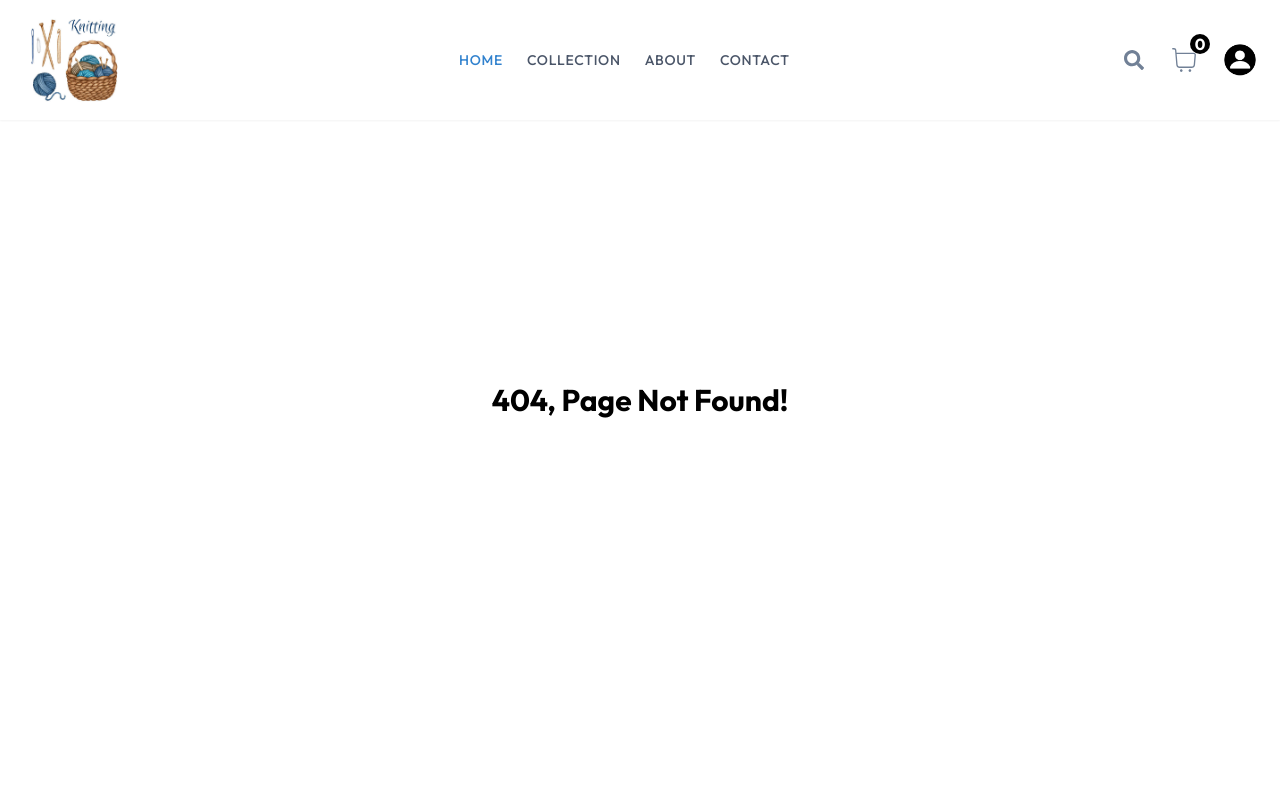
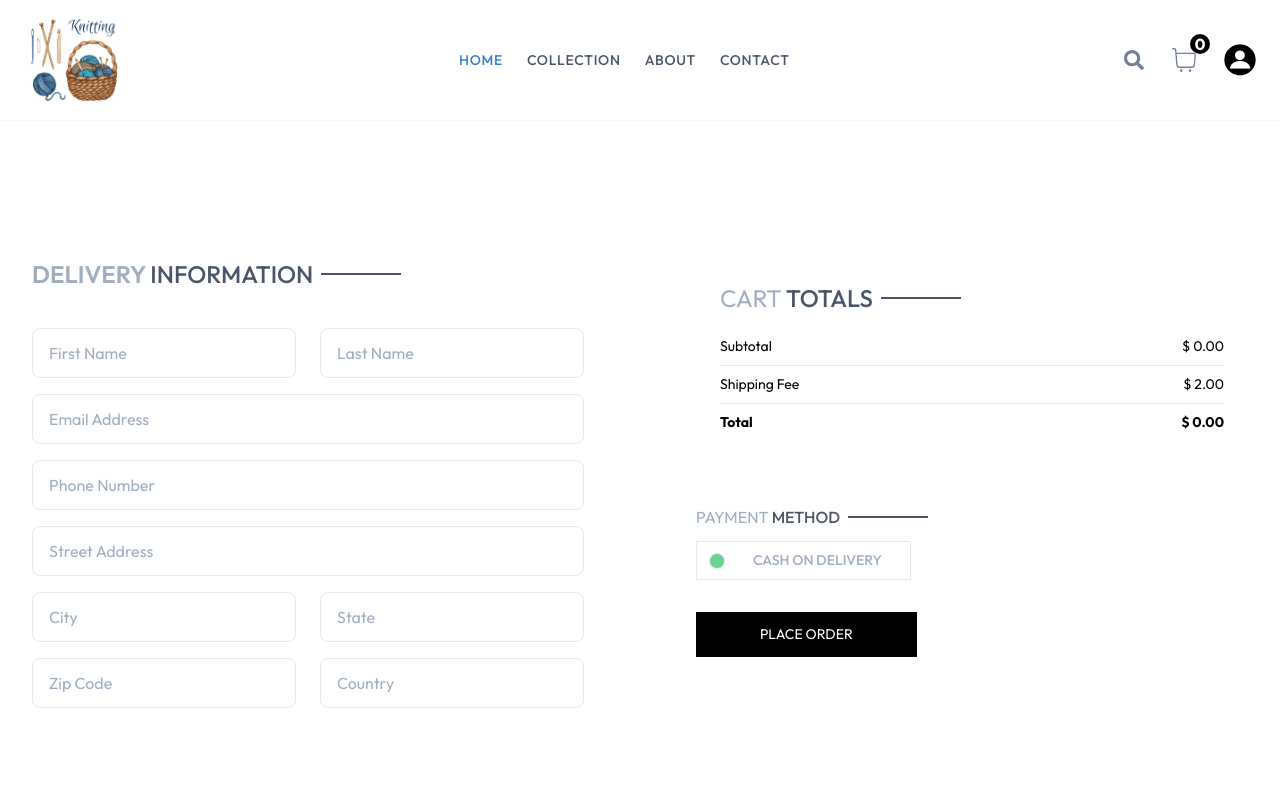
Before and after one commit to mayssaatarrif/e-commerce-website, a React (Create React App) app in the folder frontend/: page /place-order in a window 1280 px wide. Shown: the top 800 px of the page. Built offline with nearby package versions, Linux system fonts and the light colour scheme.

Commit message:
PlaceOrder  UI done

```diff
--- /dev/null
+++ b/frontend/src/features/PlaceOrder/PlaceOrder.jsx
@@ -0,0 +1,70 @@
+import React, { useContext, useState } from 'react'
+import Title from '../../components/molecule/Title'
+import CartTotal from '../../components/organism/CartTotal'
+import { ShopContext } from '../../context/ShopContext'
+
+const PlaceOrder = () => {
+
+    const [method, setMethod] = useState('cod')
+    const {navigate} = useContext(ShopContext)
+
+  return (
+    <div className='flex flex-col sm:flex-row justify-center gap-12 pt-10 sm:pt-16 min-h-[80vh] mt-40'>
+
+        {/* Left Side (Form) */}
+        <div className='w-full sm:w-[55%] p-8'>
+            <div className='text-2xl font-semibold mb-6'>
+                <Title text1={'DELIVERY '} text2={'INFORMATION'}/>
+            </div>
+
+            {/* Name Fields */}
+            <div className='grid grid-cols-1 sm:grid-cols-2 gap-6'>
+                <input type="text" placeholder='First Name' className='border border-gray-300 rounded-lg py-3 px-4 focus:ring-2 focus:ring-blue-500 w-full'/>
+                <input type="text" placeholder='Last Name' className='border border-gray-300 rounded-lg py-3 px-4 focus:ring-2 focus:ring-blue-500 w-full'/>
+            </div>
+
+            {/* Contact Info */}
+            <input type="email" placeholder='Email Address' className='border border-gray-300 rounded-lg py-3 px-4 focus:ring-2 focus:ring-blue-500 w-full mt-4'/>
+            <input type="number" placeholder='Phone Number' className='border border-gray-300 rounded-lg py-3 px-4 focus:ring-2 focus:ring-blue-500 w-full mt-4'/>
+
+            {/* Address Fields */}
+            <input type="text" placeholder='Street Address' className='border border-gray-300 rounded-lg py-3 px-4 focus:ring-2 focus:ring-blue-500 w-full mt-4'/>
+
+            {/* Location Fields */}
+            <div className='grid grid-cols-1 sm:grid-cols-2 gap-6 mt-4'>
+                <input type="text" placeholder='City' className='border border-gray-300 rounded-lg py-3 px-4 focus:ring-2 focus:ring-blue-500 w-full'/>
+                <input type="text" placeholder='State' className='border border-gray-300 rounded-lg py-3 px-4 focus:ring-2 focus:ring-blue-500 w-full'/>
+            </div>
+
+            <div className='grid grid-cols-1 sm:grid-cols-2 gap-6 mt-4'>
+                <input type="number" placeholder='Zip Code' className='border border-gray-300 rounded-lg py-3 px-4 focus:ring-2 focus:ring-blue-500 w-full'/>
+                <input type="text" placeholder='Country' className='border border-gray-300 rounded-lg py-3 px-4 focus:ring-2 focus:ring-blue-500 w-full'/>
+            </div>
+        </div>
+
+        {/* Right Side (Cart Total) */}
+        <div className='w-full sm:w-[40%] p-8 '>
+            <div className='p-6'>
+                <CartTotal />
+            </div>
+
+            <div className='mt-12'>
+                <Title text1={'PAYMENT '} text2={'METHOD'}/>
+                {/* Payment Method */}
+                <div className='flex flex-col gap-3 lg:flex-row'>
+                    <div onClick={()=>setMethod('cod')} className='flex items-center cursor-pointer gap-3 border p-2 px-3'>
+                        <p className={`w-4 h-4 border rounded-full ${method === 'cod' ? 'bg-green-400': ''}`}></p>
+                        <p className='text-gray-500 mx-4 font-medium text-sm'>CASH ON DELIVERY</p>
+                    </div>
+                </div>
+
+                <div className='text-end mt-8 w-full'>
+                    <button className='bg-black text-white px-16 py-3 text-sm' onClick={()=>navigate('/orders')}>PLACE ORDER</button>
+                </div>
+            </div>
+        </div>
+    </div>
+  )
+}
+
+export default PlaceOrder
--- a/frontend/src/routes/MainRoute.js
+++ b/frontend/src/routes/MainRoute.js
@@ -6,6 +6,7 @@ import About from '../features/About/About.jsx'
 import Collection from '../features/Collection/Collection.jsx'
 import Product from '../features/Product/Product.jsx'
 import Cart from '../features/Cart/Cart.jsx'
+import PlaceOrder from '../features/PlaceOrder/PlaceOrder.jsx'
 
 const MainRoute = () => {
   return (
@@ -15,6 +16,7 @@ const MainRoute = () => {
         <Route path='/collection' element = {<Collection/>}/>
         <Route path='/product/:productID' element ={<Product/>}/>
         <Route path='/cart' element = {<Cart/>}/>
+        <Route path='/place-order' element ={<PlaceOrder/>}/>
         <Route path='*' element ={<Notfound/>}/>
           </Routes>
   )
```
